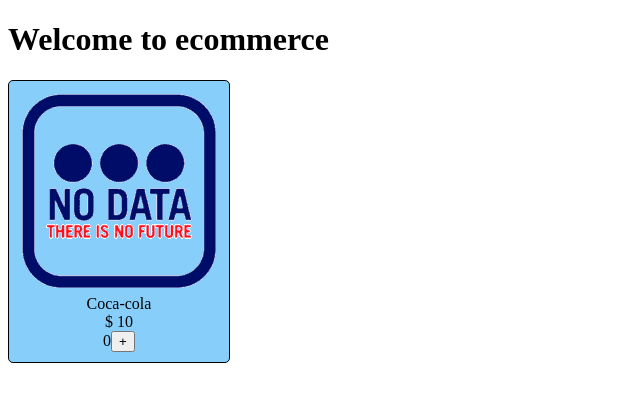
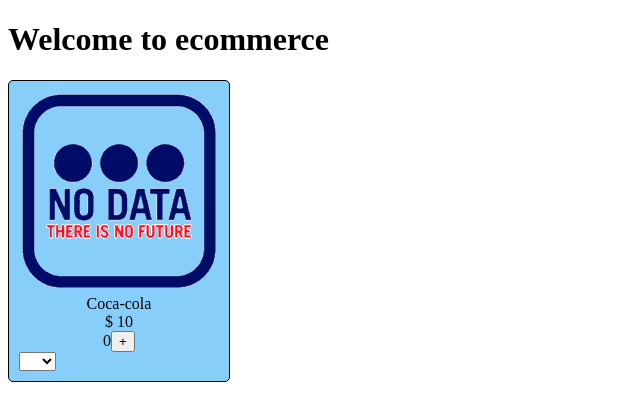
Before and after one commit to victor-arana/ecommerce, an Angular app: page / in a window 1280 px wide. Shown: the top 420 px of the page, without its empty margins (0-640 px from the left). Built offline with nearby package versions, Linux system fonts and the light colour scheme.

Commit message:
03-exercise

```diff
--- a/src/app/product/product.component.html
+++ b/src/app/product/product.component.html
@@ -10,4 +10,7 @@
             <button (click)="addProduct()">+</button>
         </div>
     </div>
+    <select>
+        <option value="{{option}}" *ngFor="let option of options">{{option}}</option>
+    </select>
 </div>
--- a/src/app/product/product.component.ts
+++ b/src/app/product/product.component.ts
@@ -12,6 +12,7 @@
   public onSale: boolean;
   public quantity: number;
   public productClasses;
+  public options: Array<string>;
 
   constructor() { }
 
@@ -23,6 +24,11 @@
       "onSale": this.onSale,
       "notOnsale:": !this.onSale
     }
+    this.options = new Array<string>(10);
+    for(var i = 1; i <= 20; i++){
+      this.options[i] = i.toString();
+    }
+    console.log(this.options);
   }
 
   addProduct(): void{
```
